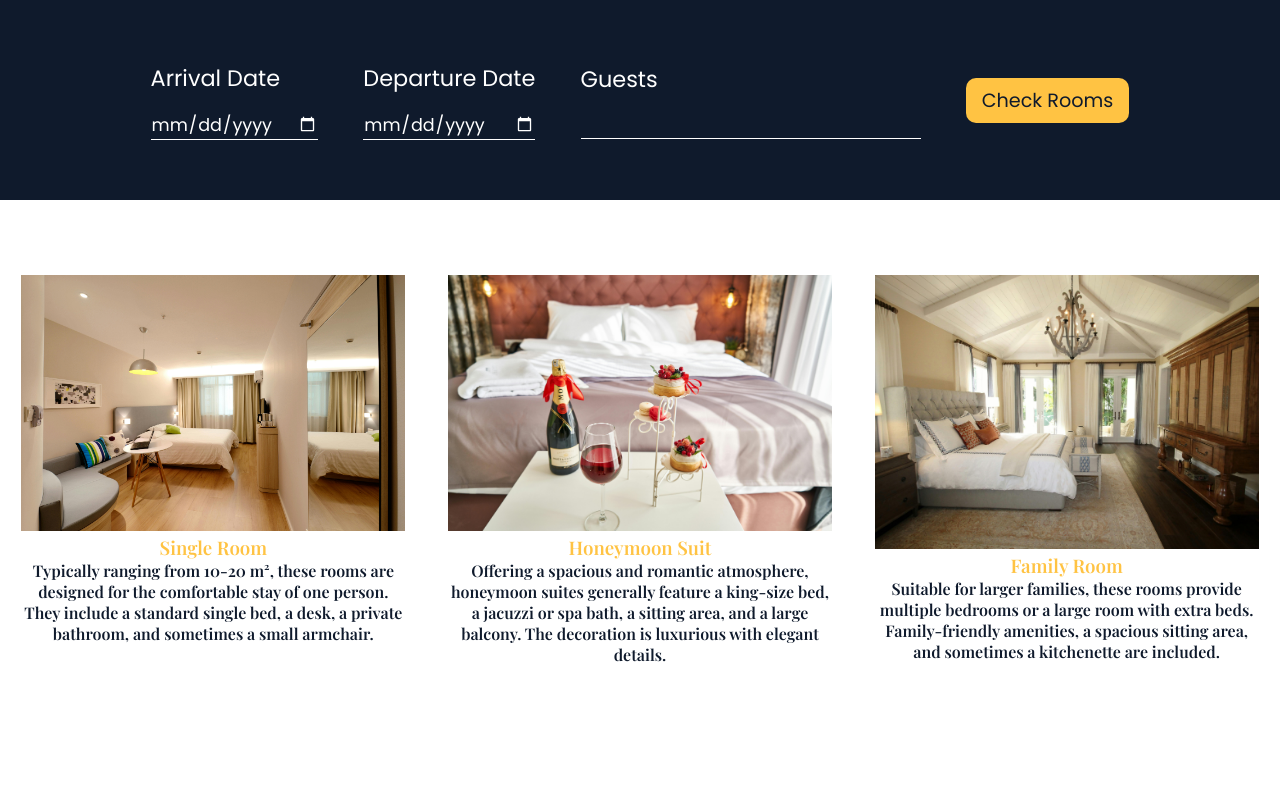
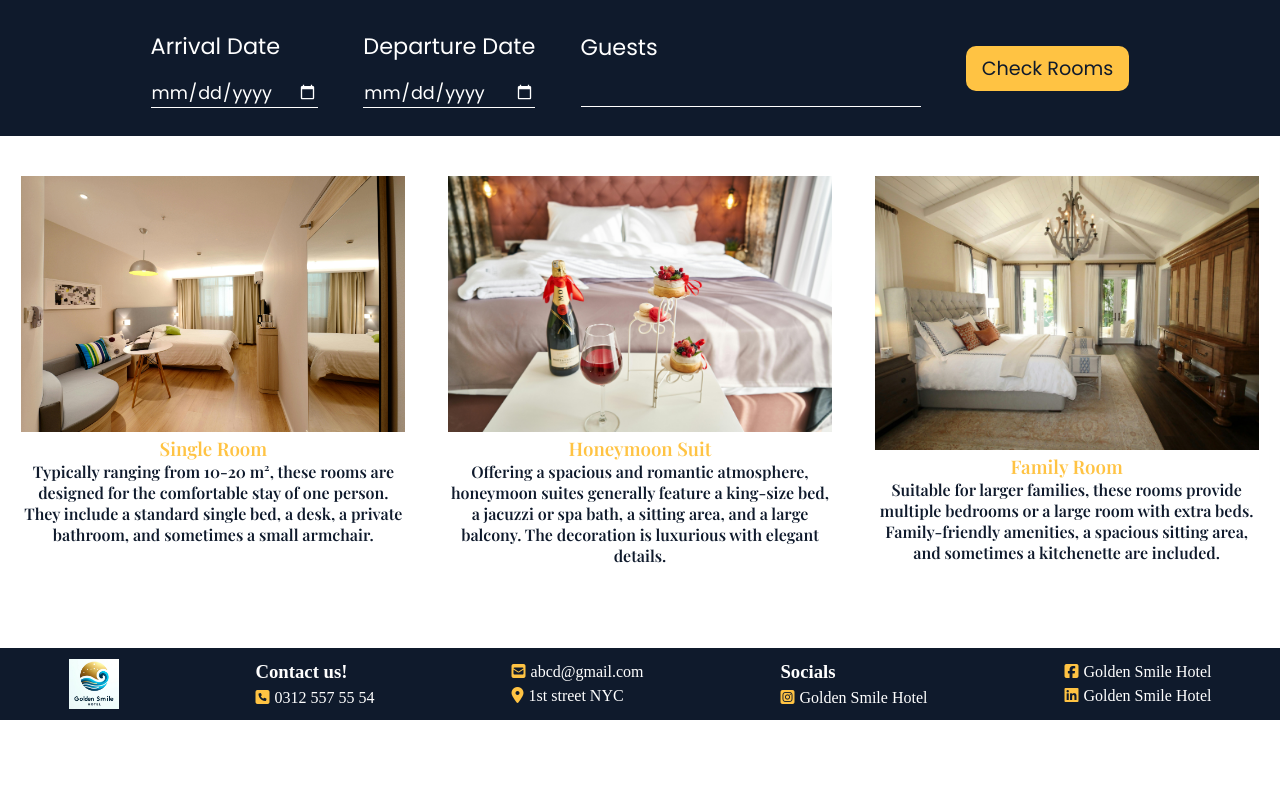
Before and after one commit to BeyzaBolattekin/hotel-reservation-website, a PHP site: page /pages/rooms.html in a window 1280 px wide. Shown: the part 80-880 px from the top of the page. After the commit the page ends 800 px from the top, so only its background shows below. Run offline with PHP 8.4, Linux system fonts and the light colour scheme; some libraries are stand-ins or nearby versions.

Commit message:
applied footer in necessary pages

```diff
--- a/pages/rooms.html
+++ b/pages/rooms.html
@@ -78,5 +78,47 @@
         </div>
       </div>
     </div>
+    <footer class="footer">
+      <img src="/images/logo.jpg" alt="" />
+
+      <div class="footerContactUs">
+        <h3 class="footerItem">Contact us!</h3>
+        <div class="footerPhone footerItem">
+          <i class="fa-solid fa-square-phone"></i>
+          <p>0312 557 55 54</p>
+        </div>
+      </div>
+      <div>
+        <div class="footerEmail footerItem">
+          <i class="fa-solid fa-square-envelope"></i>
+          <p>abcd@gmail.com</p>
+        </div>
+        <div class="footerAddress footerItem">
+          <i class="fa-solid fa-location-dot"></i>
+          <p>1st street NYC</p>
+        </div>
+      </div>
+      <div id="footerSocials ">
+        <h3 class="footerItem">Socials</h3>
+        <div class="footerInstagram footerItem">
+          <i class="fa-brands fa-square-instagram"></i>
+          <p>Golden Smile Hotel</p>
+        </div>
+      </div>
+      <div>
+        <div class="footerFacebook footerItem">
+          <i class="fa-brands fa-square-facebook"></i>
+          <p>Golden Smile Hotel</p>
+        </div>
+        <div class="footerLinkedin footerItem">
+          <i class="fa-brands fa-linkedin"></i>
+          <p>Golden Smile Hotel</p>
+        </div>
+      </div>
+    </footer>
   </body>
+  <script
+    src="https://kit.fontawesome.com/b022f45a64.js"
+    crossorigin="anonymous"
+  ></script>
 </html>
--- a/styles/rooms.css
+++ b/styles/rooms.css
@@ -81,7 +81,7 @@ li {
   display: flex;
   justify-content: center;
   width: 100%;
-  height: 25%;
+  height: 17%;
 }
 
 .checkBtn button {
@@ -120,7 +120,7 @@ img {
 }
 
 .roomsContainer {
-  height: 75%;
+  height: 40%;
   width: 100%;
   display: flex;
   justify-content: space-around;
@@ -142,3 +142,30 @@ img {
   width: 30%;
   text-align: center;
 }
+
+.footer {
+  position: absolute;
+  bottom: 0px;
+  width: 100%;
+  background-color: var(--primary-color);
+  color: white;
+  display: flex;
+  padding: 10px 0;
+  justify-content: space-around;
+  align-items: center;
+}
+
+.footer img {
+  height: 50px;
+  width: 50px;
+}
+
+.footerItem {
+  display: flex;
+  gap: 5px;
+  padding: 3px 0;
+}
+
+.footer i {
+  color: var(--secondary-color);
+}
```
Also changed, not shown: pages/about.html (+44 -2 lines), pages/features.html (+43 -0 lines), styles/about.css (+28 -0 lines), styles/features.css (+27 -1 lines).
